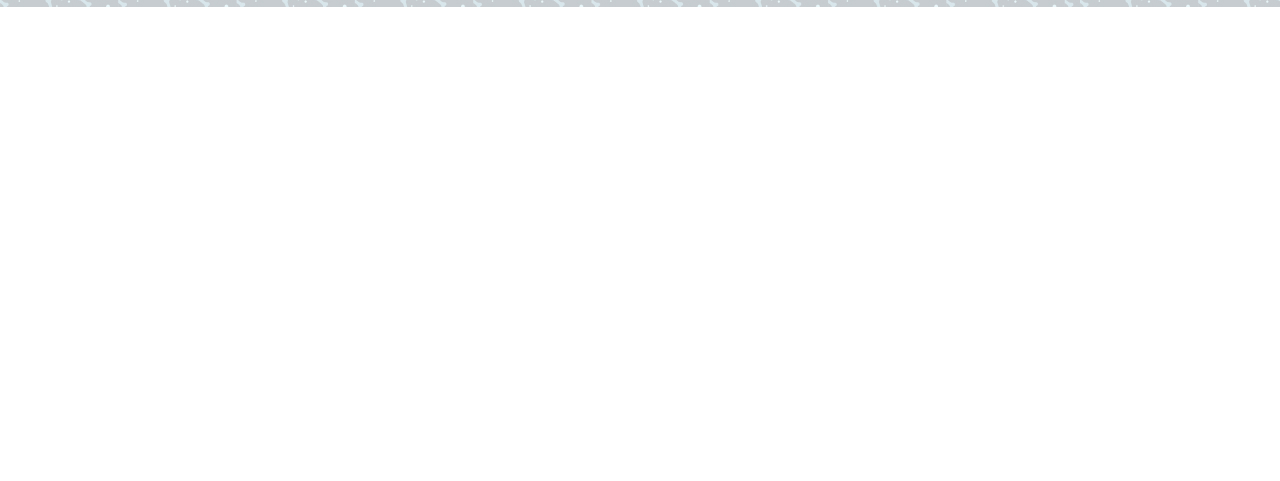
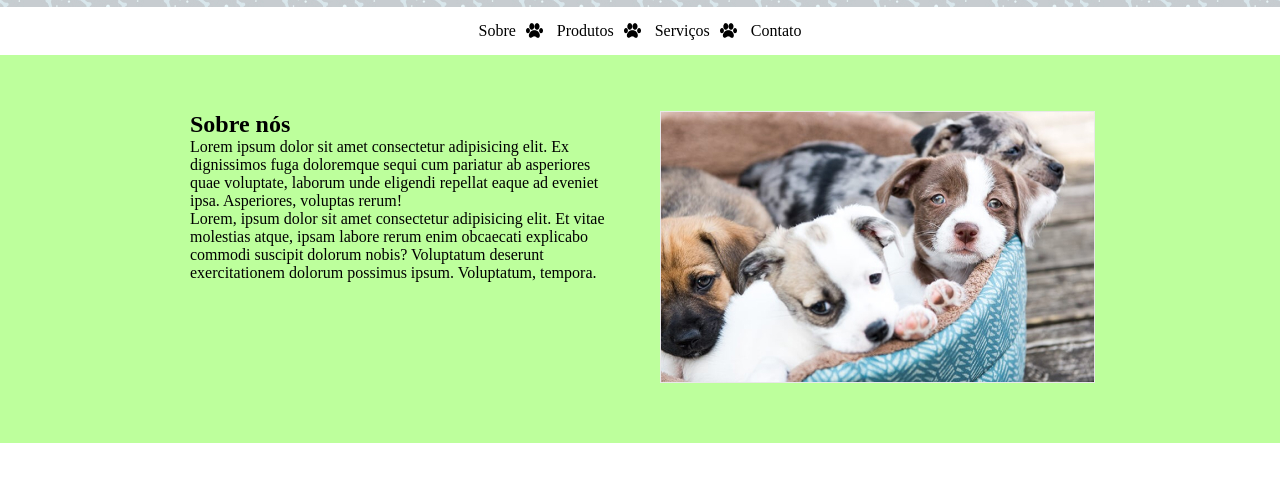
Before and after one commit to Lopes0612/Lopes, a plain HTML site: page index.html in a window 1280 px wide. Shown: the part 97-578 px from the top of the page. Drawn offline with Linux system fonts and the light colour scheme.

Commit message:
Nav e Section

```diff
--- a/css/petshopstyle.css
+++ b/css/petshopstyle.css
@@ -14,3 +14,51 @@ header h1{
     margin: 0;
     height: 84px;
 }
+
+nav{
+    text-align: center;
+    padding: 15px 0 ;
+}
+
+nav li{
+    display: inline;
+    background-image: url(../img/patinha-preta.png);
+    background-repeat: no-repeat;
+    padding-right: 27px;
+    margin-right: 10px;
+    background-position: center right;
+}
+
+nav a{
+    text-decoration: none;
+    color: #000000;
+}
+
+nav a:hover{
+    color: #6dd432;
+}
+
+#itemcontato{
+    background-image: none;
+    margin: 0;
+    padding: 0;
+}
+
+.fundo-verde{
+    background-color:#bdff9c;
+}
+
+.container{
+    width: 900px;
+    margin: 0 auto;
+    padding: 56px;
+}
+
+.flex-container{
+    display: flex;
+    justify-content: space-between;
+}
+
+.flex-container .col{
+    width: 430px;
+}
--- a/index.html
+++ b/index.html
@@ -8,8 +8,32 @@
     <link rel="stylesheet" href="css/petshopstyle.css">
 </head>
 <body>
+
     <header>
         <h1 title="Mary & Gabi PetShop"> <img src="img/logo-mari-e-gabi-petshop.svg" alt="logo"> </h1>
     </header>
+
+    <nav>
+        <ul>
+            <li><a href="#">Sobre</a></li>
+            <li><a href="#">Produtos</a></li>
+            <li><a href="#">Serviços</a></li>
+            <li id="itemcontato"><a href="#">Contato</a></li>
+        </ul>
+    </nav>
+
+    <section class="fundo-verde">
+        <div class="container flex-container">
+            <div class="col">
+                <h2>Sobre nós</h2>
+                <p>Lorem ipsum dolor sit amet consectetur adipisicing elit. Ex dignissimos fuga doloremque sequi cum pariatur ab asperiores quae voluptate, laborum unde eligendi repellat eaque ad eveniet ipsa. Asperiores, voluptas rerum!</p>
+                <p>Lorem, ipsum dolor sit amet consectetur adipisicing elit. Et vitae molestias atque, ipsam labore rerum enim obcaecati explicabo commodi suscipit dolorum nobis? Voluptatum deserunt exercitationem dolorum possimus ipsum. Voluptatum, tempora.</p>
+            </div>
+            <div class="col">
+                <img src="img/img-sobre.jpg" alt="Cachorros">
+            </div>
+        </div>
+    </section>
+
 </body>
 </html>
```
